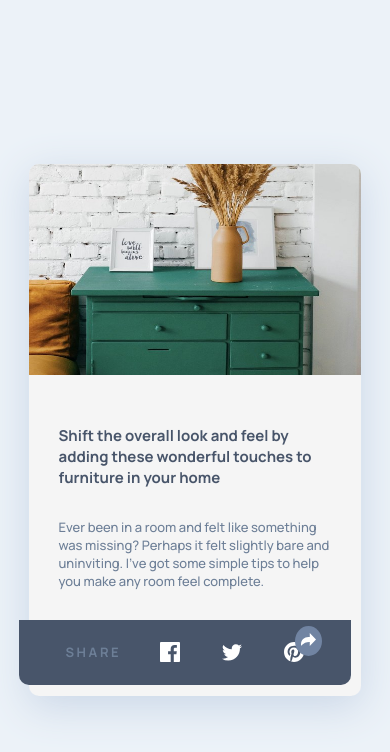
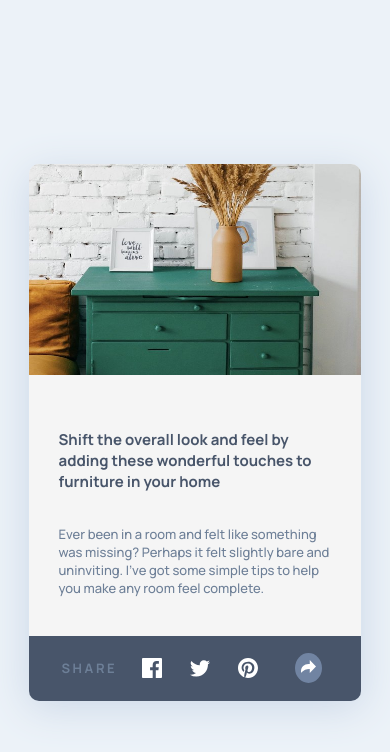
Before and after one commit to jtx007/fm-article-preview-component, a plain HTML site: page index.html in a window 390 px wide. Both pictures are taken after a click on the button 308 px from the left and 641 px from the top of the page. Drawn offline with Linux system fonts and the light colour scheme.

Commit message:
footer adjustments

```diff
--- a/index.css
+++ b/index.css
@@ -178,8 +178,8 @@ body {
   .preview-panel {
     display: flex;
     flex-flow: column wrap;
-    justify-content: flex-start;
-    align-items: stretch;
+    justify-content: space-between;
+    align-items: center;
     margin: 0 auto;
     width: 85vw;
     height: 63vh;
@@ -192,13 +192,12 @@ body {
     padding-left: 10px;
     padding-right: 10px;
     width: 70vw;
-    height: 35vh;
+    height: 34vh;
     display: flex;
     flex-flow: column;
     align-self: center;
     justify-content: space-evenly;
     position: relative;
-    margin-top: 10px;
   }
 
   .preview-header {
@@ -209,7 +208,6 @@ body {
   .preview-text {
     font-size: 13px;
     color: hsl(214, 17%, 51%);
-    margin-top: -5px;
   }
   .drawer-img {
     width: 85vw;
@@ -220,7 +218,7 @@ body {
   }
   .preview-footer {
     display: flex;
-    margin-bottom: 0;
+    margin-top: 35px;
   }
   .person-info {
     display: flex;
@@ -271,8 +269,8 @@ body {
     border-bottom-right-radius: 10px;
     height: 55px;
     width: 82.5vw;
-    bottom: 0px;
-    right: -9px;
+    bottom: -5px;
+    right: -19px;
     visibility: hidden;
     color: hsl(214, 17%, 51%);
     position: absolute;
--- a/index.html
+++ b/index.html
@@ -53,7 +53,7 @@
             <path fill="#FFF"
             d="M20 2.172a8.192 8.192 0 01-2.357.646 4.11 4.11 0 001.804-2.27 8.22 8.22 0 01-2.605.996A4.096 4.096 0 0013.847.248c-2.65 0-4.596 2.472-3.998 5.037A11.648 11.648 0 011.392 1a4.109 4.109 0 001.27 5.478 4.086 4.086 0 01-1.858-.513c-.045 1.9 1.318 3.679 3.291 4.075a4.113 4.113 0 01-1.853.07 4.106 4.106 0 003.833 2.849A8.25 8.25 0 010 14.658a11.616 11.616 0 006.29 1.843c7.618 0 11.922-6.434 11.663-12.205A8.354 8.354 0 0020 2.172z" />
           </svg>
-          <svg clas="pinterest-icon" xmlns="http://www.w3.org/2000/svg" width="20" height="20">
+          <svg class="pinterest-icon" xmlns="http://www.w3.org/2000/svg" width="20" height="20">
             <path fill="#FFF"
               d="M10 0C4.478 0 0 4.477 0 10c0 4.237 2.636 7.855 6.356 9.312-.088-.791-.167-2.005.035-2.868.182-.78 1.172-4.97 1.172-4.97s-.299-.6-.299-1.486c0-1.39.806-2.428 1.81-2.428.852 0 1.264.64 1.264 1.408 0 .858-.545 2.14-.828 3.33-.236.995.5 1.807 1.48 1.807 1.778 0 3.144-1.874 3.144-4.58 0-2.393-1.72-4.068-4.177-4.068-2.845 0-4.515 2.135-4.515 4.34 0 .859.331 1.781.745 2.281a.3.3 0 01.069.288l-.278 1.133c-.044.183-.145.223-.335.134-1.249-.581-2.03-2.407-2.03-3.874 0-3.154 2.292-6.052 6.608-6.052 3.469 0 6.165 2.473 6.165 5.776 0 3.447-2.173 6.22-5.19 6.22-1.013 0-1.965-.525-2.291-1.148l-.623 2.378c-.226.869-.835 1.958-1.244 2.621.937.29 1.931.446 2.962.446 5.522 0 10-4.477 10-10S15.522 0 10 0z" />
           </svg>
```
